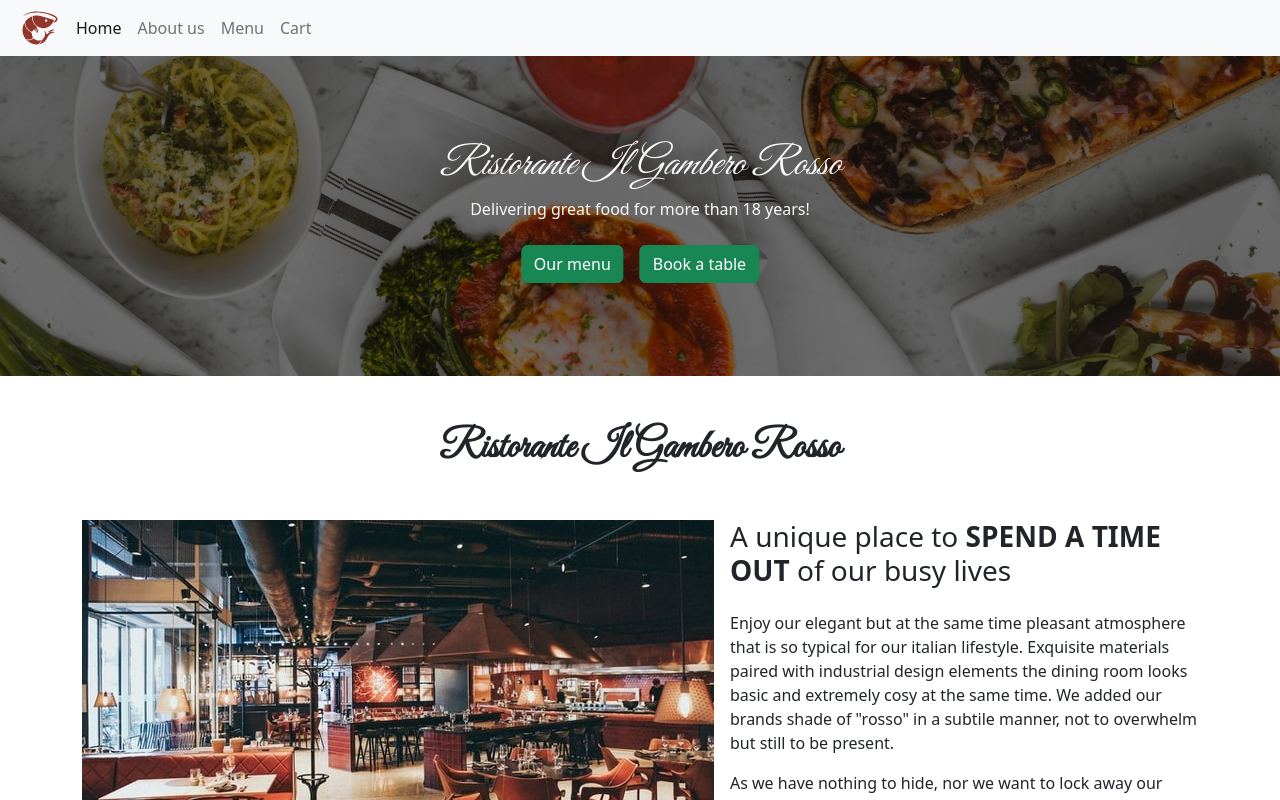
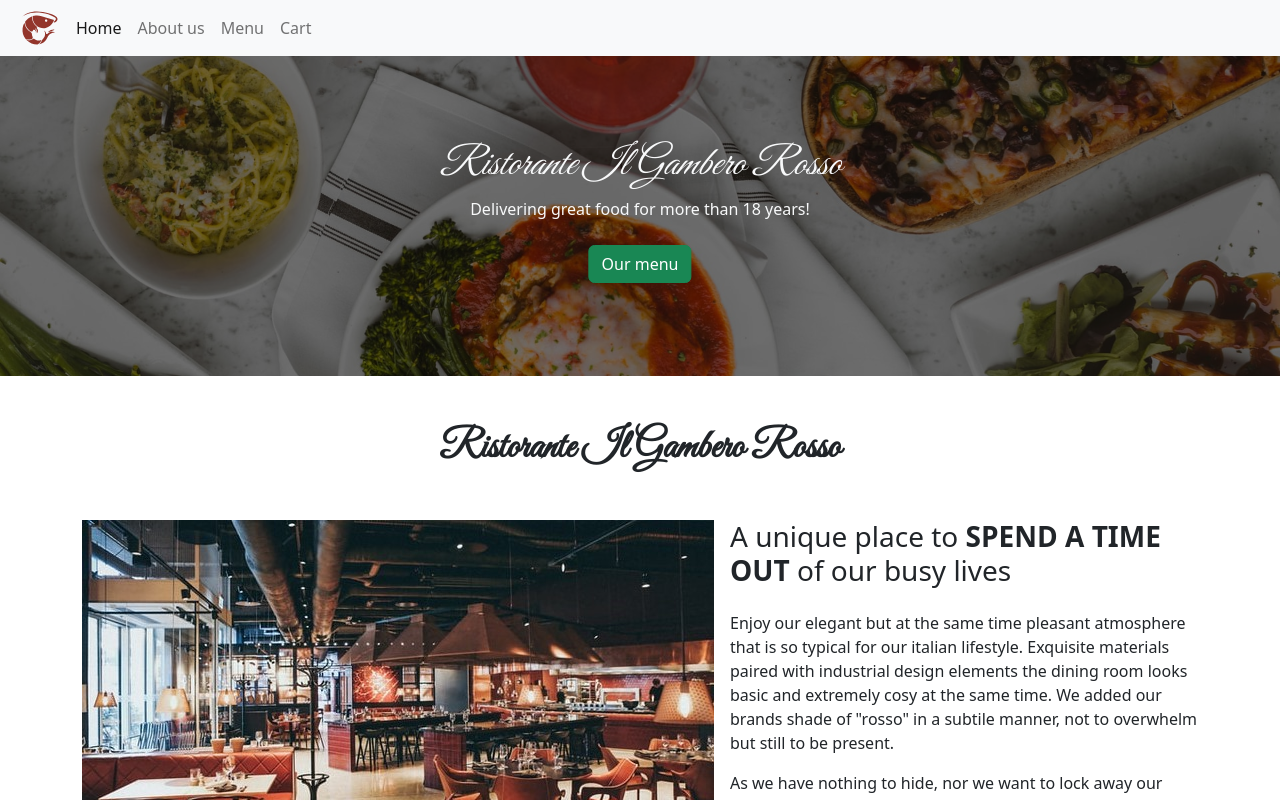
Before and after one commit to isolde-r/FE16-CR6-Rupprechter, an Angular app in the folder gamberoRosso/: page / in a window 1280 px wide. Shown: the top 800 px of the page. Built offline with nearby package versions, Linux system fonts and the light colour scheme.

Commit message:
first commit after graded codereview version

```diff
--- a/gamberoRosso/src/app/home/home.component.html
+++ b/gamberoRosso/src/app/home/home.component.html
@@ -3,7 +3,6 @@
         <h1 class="fst-italic">Ristorante Il Gambero Rosso</h1>
         <p>Delivering great food for more than 18 years!</p>
         <button routerLink="/menu" type="button" class="btn btn-success m-2">Our menu</button>
-        <button type="button" class="btn btn-success m-2">Book a table</button>
     </div>
 </section>
 
@@ -55,7 +54,8 @@
         </li>
         <li class="col-12 col-lg-3 pe-4 pe-lg-0">
             <h5>We lend an ear to customers with special needs</h5>
-            <p>Why should our cuisine be restricted to some people? Do you need a gluten-free menu or are you suffering from other food-allergies like tree nuts, cow's milk or wheat. Just let us know, we can manage that!</p>
+            <p>Why should our cuisine be restricted to some people? Do you need a gluten-free menu or are you suffering
+                from other food-allergies like tree nuts, cow's milk or wheat. Just let us know, we can manage that!</p>
         </li>
     </ol>
 </section>
```
